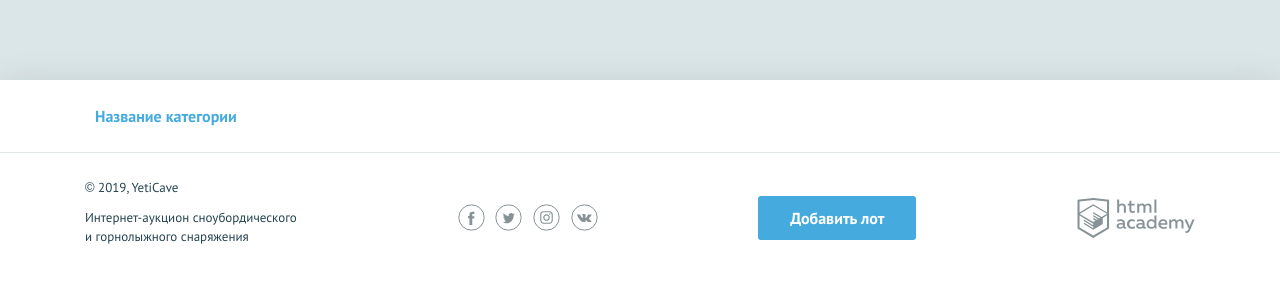
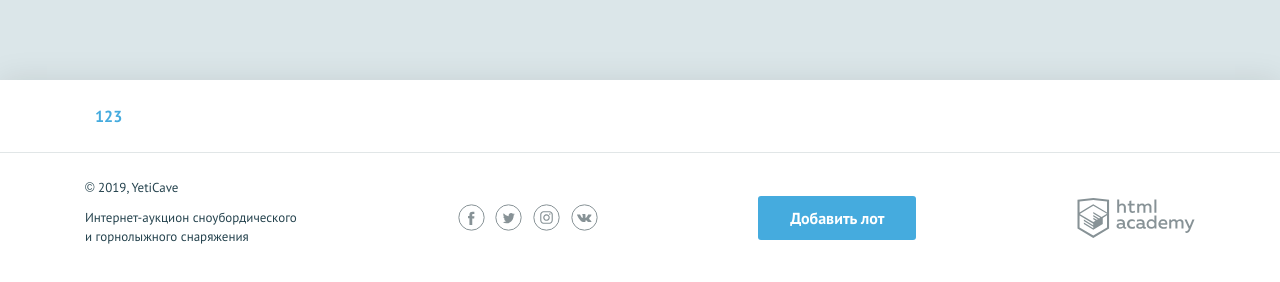
Before and after one commit to kingOfSauce/517275-yeticave-12, a PHP site: page / in a window 1280 px wide. Shown: the part 1062-1344 px from the top of the page. Run offline with PHP 8.4, Linux system fonts and the light colour scheme.

Commit message:
Update index.php

```diff
--- a/index.php
+++ b/index.php
@@ -79,7 +79,7 @@ $user_name = ''; // укажите здесь ваше имя
         <ul class="nav__list container">
             <!--заполните этот список из массива категорий-->
             <li class="nav__item">
-                <a href="pages/all-lots.html">Название категории</a>
+                <a href="pages/all-lots.html">123</a>
             </li>
         </ul>
     </nav>
```
